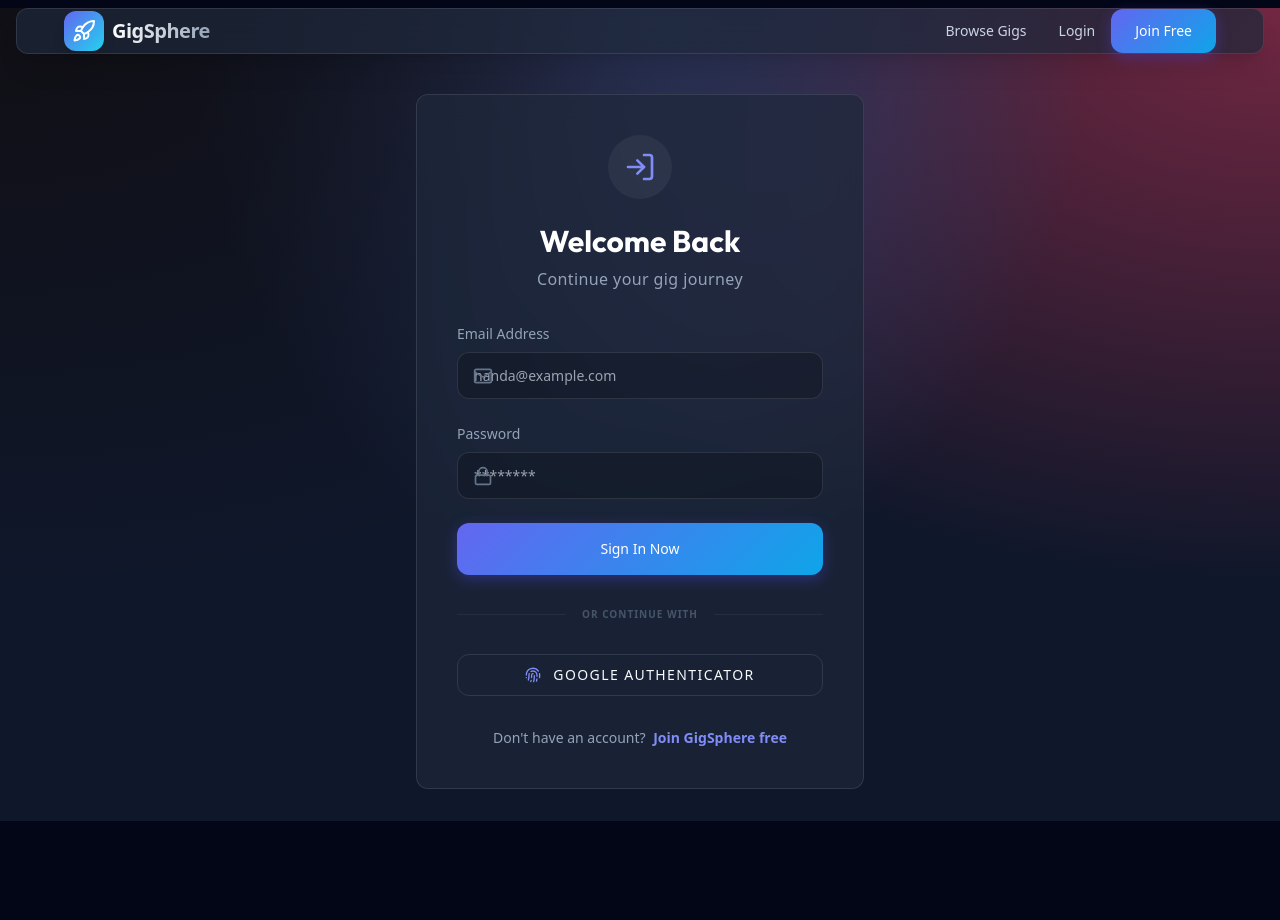
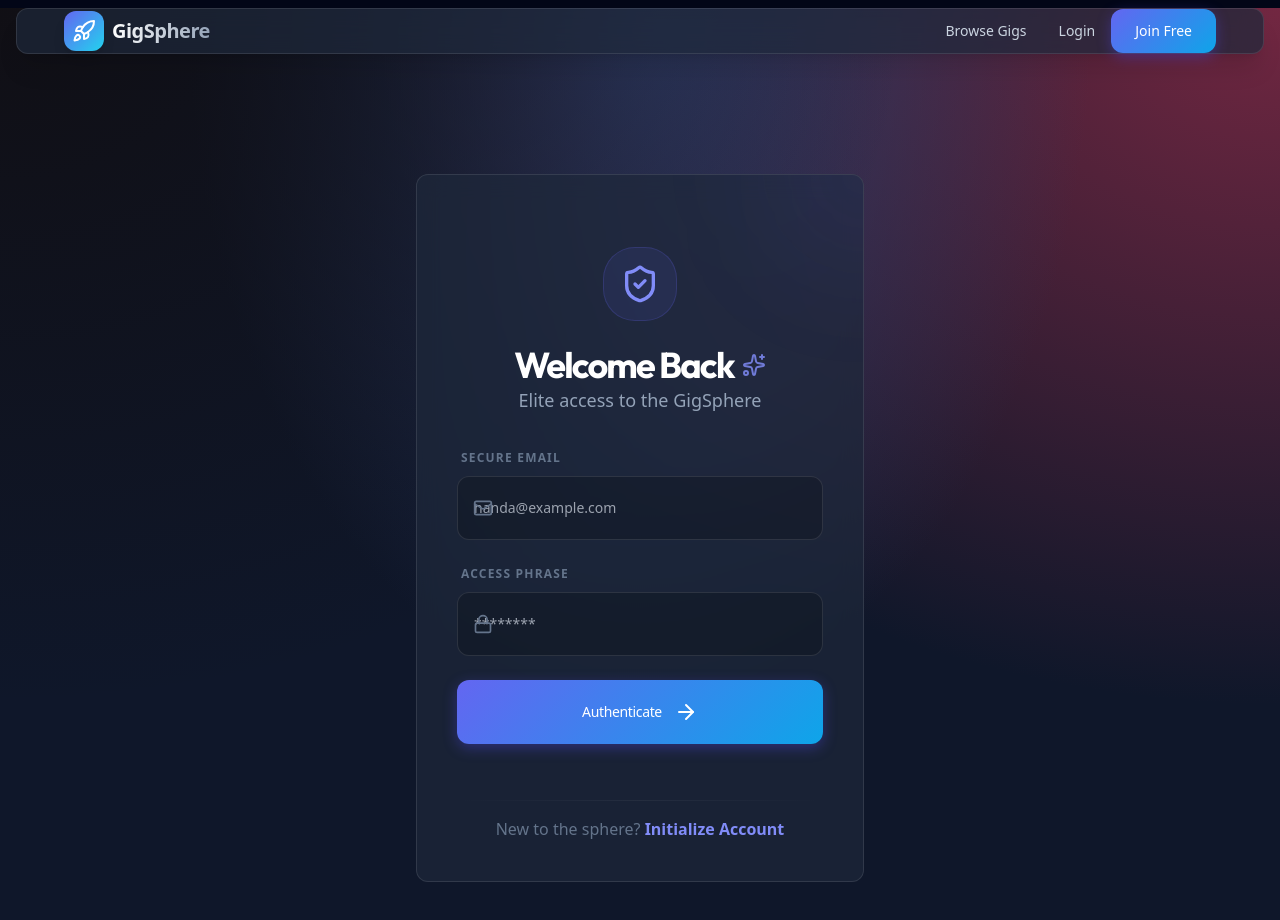
Before and after one commit to nkcam20/GigSphere, a React (Vite) app in the folder client/: page /login in a window 1280 px wide. Shown: the top 920 px of the page. Before the commit the page ends 821 px from the top, so only its background shows below. Built offline with nearby package versions, Linux system fonts and the light colour scheme.

Commit message:
UI/UX: Extreme premium Glow-up for Login Page and layout elements

```diff
--- a/client/src/pages/Login.jsx
+++ b/client/src/pages/Login.jsx
@@ -2,27 +2,15 @@ import React, { useState } from 'react';
 import { useNavigate, Link } from 'react-router-dom';
 import axios from 'axios';
 import { useAuth } from '../context/AuthContext';
-import { LogIn, UserCircle, Mail, Lock, UserPlus, Fingerprint } from 'lucide-react';
-import { supabase } from '../utils/supabase';
+import { Mail, Lock, Loader2, ArrowRight, ShieldCheck, Sparkles } from 'lucide-react';
 
 const Login = () => {
   const [email, setEmail] = useState('');
   const [password, setPassword] = useState('');
+  const [loading, setLoading] = useState(false);
   const [error, setError] = useState('');
-  const [loading, setLoading] = useState(false);
   const navigate = useNavigate();
   const { login } = useAuth();
-
-  const handleGoogleLogin = async () => {
-    try {
-      await supabase.auth.signInWithOAuth({
-        provider: 'google',
-        options: { redirectTo: window.location.origin + '/dashboard' }
-      });
-    } catch (err) {
-      setError('Google Sign In failed. Mission aborted.');
-    }
-  };
 
   const handleSubmit = async (e) => {
     e.preventDefault();
@@ -41,76 +29,88 @@ const Login = () => {
   };
 
   return (
-    <div className="container flex items-center justify-center py-20">
-      <div className="glass w-full max-w-md p-10 space-y-8 animate-fade">
-        <div className="text-center space-y-2">
-          <div className="w-16 h-16 bg-white/5 rounded-full flex items-center justify-center mx-auto mb-6">
-            <LogIn className="w-8 h-8 text-indigo-400" />
+    <div className="flex items-center justify-center py-20 px-6">
+      <div className="w-full max-w-md space-y-8 glass p-10 relative overflow-hidden group border-white/5 hover:border-indigo-500/30 transition-all duration-500">
+        {/* Animated Background Glow */}
+        <div className="absolute -top-20 -right-20 w-40 h-40 bg-indigo-500/10 rounded-full blur-3xl group-hover:bg-indigo-500/20 transition-all duration-700"></div>
+        <div className="absolute -bottom-20 -left-20 w-40 h-40 bg-secondary/10 rounded-full blur-3xl group-hover:bg-secondary/20 transition-all duration-700"></div>
+
+        <div className="text-center space-y-4 relative z-10">
+          <div className="inline-flex items-center justify-center p-4 rounded-[2rem] bg-indigo-500/10 border border-indigo-500/20 text-indigo-400 mb-2 group-hover:scale-110 group-hover:rotate-6 transition-all duration-500">
+            <ShieldCheck className="w-10 h-10" />
           </div>
-          <h2 className="text-3xl font-black text-white">Welcome Back</h2>
-          <p className="text-slate-400 font-medium tracking-wide">Continue your gig journey</p>
+          <div className="space-y-1">
+            <h2 className="text-4xl font-black text-white tracking-tighter flex items-center justify-center gap-2">
+              Welcome Back <Sparkles className="w-6 h-6 text-indigo-400 animate-pulse" />
+            </h2>
+            <p className="text-slate-400 font-medium text-lg leading-tight">Elite access to the GigSphere</p>
+          </div>
         </div>
 
-        {error && <div className="p-4 rounded-xl bg-rose-500/10 border border-rose-500/20 text-rose-400 text-sm text-center">{error}</div>}
+        {error && (
+          <div className="p-4 rounded-2xl bg-red-500/10 border border-red-500/20 text-red-400 text-sm text-center font-bold animate-fade relative z-10">
+            {error}
+          </div>
+        )}
 
-        <form onSubmit={handleSubmit} className="space-y-6">
-          <div className="input-group">
-            <label className="input-label">Email Address</label>
-            <div className="relative group">
+        <form className="space-y-6 relative z-10" onSubmit={handleSubmit}>
+          <div className="space-y-5">
+            <div className="space-y-2">
+              <label className="text-xs font-black uppercase tracking-widest text-slate-500 ml-1">Secure Email</label>
+              <div className="relative">
                 <Mail className="absolute left-4 top-1/2 -translate-y-1/2 w-5 h-5 text-slate-500 group-focus-within:text-indigo-400 transition-colors" />
                 <input
                   type="email"
-                className="input pl-12"
+                  required
+                  className="input pl-12 h-16 bg-black/20 border-white/5 focus:border-indigo-500/50 transition-all text-lg font-medium"
                   placeholder="nanda@example.com"
                   value={email}
                   onChange={(e) => setEmail(e.target.value)}
-                required
                 />
               </div>
             </div>
 
-          <div className="input-group">
-            <label className="input-label">Password</label>
-            <div className="relative group">
+            <div className="space-y-2">
+              <label className="text-xs font-black uppercase tracking-widest text-slate-500 ml-1">Access Phrase</label>
+              <div className="relative">
                 <Lock className="absolute left-4 top-1/2 -translate-y-1/2 w-5 h-5 text-slate-500 group-focus-within:text-indigo-400 transition-colors" />
                 <input
                   type="password"
-                className="input pl-12"
+                  required
+                  className="input pl-12 h-16 bg-black/20 border-white/5 focus:border-indigo-500/50 transition-all text-lg font-medium"
                   placeholder="********"
                   value={password}
                   onChange={(e) => setPassword(e.target.value)}
-                required
                 />
+              </div>
             </div>
           </div>
 
           <button
             type="submit"
             disabled={loading}
-            className="btn btn-primary w-full py-4 text-lg font-bold shadow-indigo-500/25"
+            className="btn btn-primary w-full h-16 text-xl font-black tracking-tight flex items-center justify-center shadow-2xl shadow-indigo-500/20 group/btn overflow-hidden"
           >
-            {loading ? 'Authenticating...' : 'Sign In Now'}
-          </button>
-
-          <div className="flex items-center space-x-4 py-2">
-             <div className="h-px flex-grow bg-white/5"></div>
-             <span className="text-[10px] font-black text-slate-600 uppercase tracking-widest">or continue with</span>
-             <div className="h-px flex-grow bg-white/5"></div>
-          </div>
-
-          <button
-            type="button"
-            onClick={handleGoogleLogin}
-            className="btn btn-outline w-full py-4 font-black text-xs uppercase tracking-widest flex items-center justify-center space-x-3 group"
-          >
-             <Fingerprint className="w-4 h-4 text-indigo-400 group-hover:scale-125 transition-transform" />
-             <span>Google Authenticator</span>
+            {loading ? (
+              <Loader2 className="animate-spin w-6 h-6" />
+            ) : (
+              <span className="flex items-center gap-3">
+                Authenticate
+                <ArrowRight className="w-6 h-6 group-hover/btn:translate-x-1 transition-all duration-300" />
+              </span>
+            )}
           </button>
         </form>
 
-        <p className="text-center text-slate-400 text-sm font-medium">
-          Don't have an account? <Link to="/register" className="text-indigo-400 hover:text-indigo-300 font-bold transition-colors ml-1">Join GigSphere free</Link>
+        <div className="text-center pt-6 items-center flex flex-col gap-4 relative z-10">
+          <div className="h-px w-full bg-gradient-to-r from-transparent via-white/5 to-transparent"></div>
+          <p className="text-slate-500 text-base font-medium">
+            New to the sphere?{' '}
+            <Link to="/register" className="text-indigo-400 hover:text-indigo-300 transition-all font-black decoration-indigo-400/30 underline-offset-8 hover:underline">
+              Initialize Account
+            </Link>
           </p>
+        </div>
       </div>
     </div>
   );
```
Lines whose indentation alone changed are shown as unchanged.
